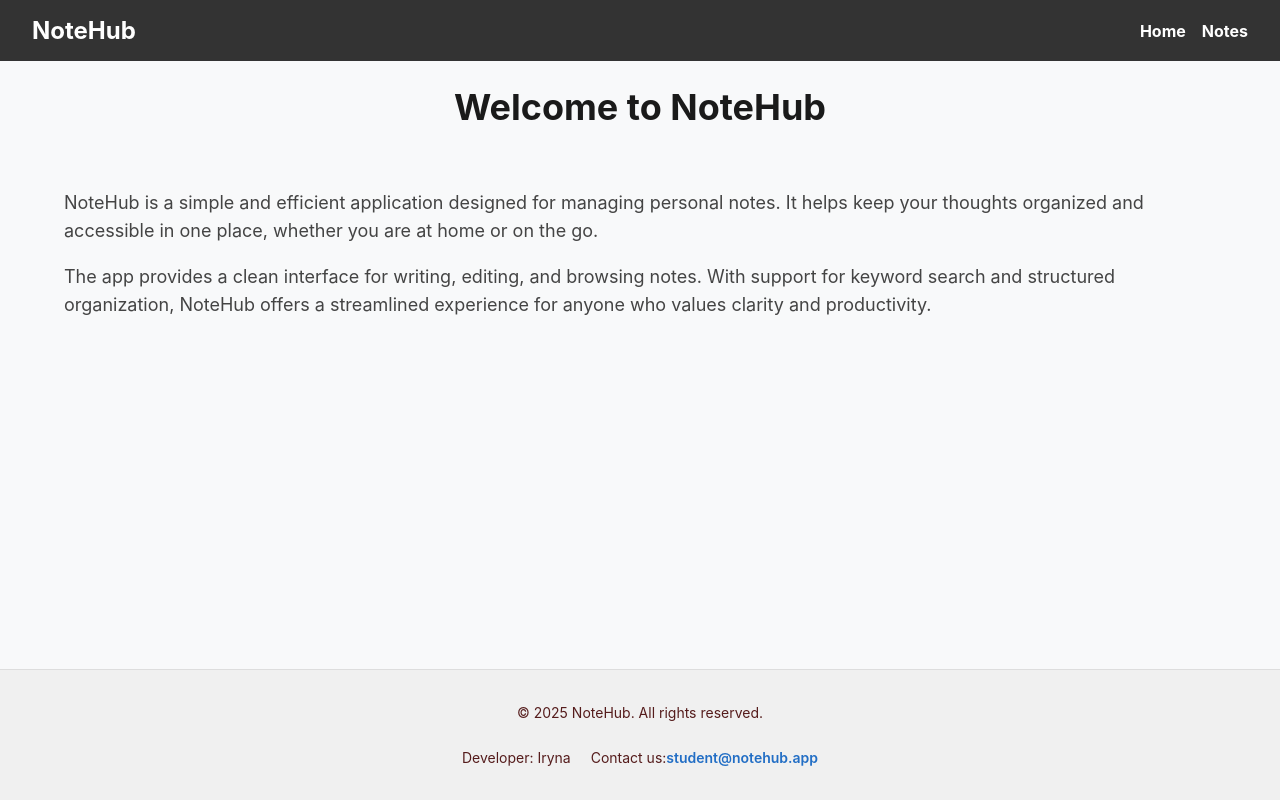
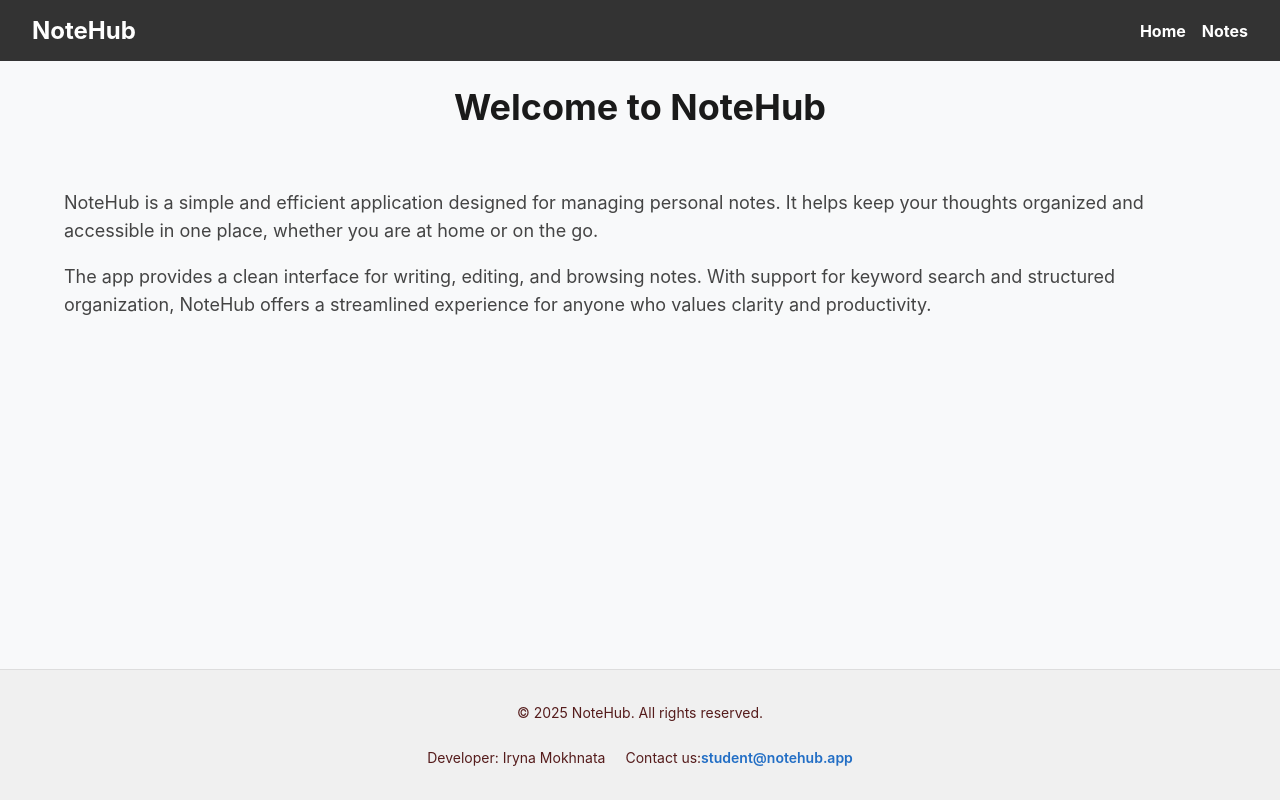
Before and after one commit to Iryna-M-html/09-auth, a Next.js app: page /home in a window 1280 px wide. Built offline with nearby package versions, Linux system fonts and the light colour scheme.

Commit message:
css footer

```diff
--- a/components/Footer/Footer.tsx
+++ b/components/Footer/Footer.tsx
@@ -7,7 +7,7 @@ const Footer = () => {
       <div className={css.content}>
         <p>© {new Date().getFullYear()} NoteHub. All rights reserved.</p>
         <div className={css.wrap}>
-          <p>Developer: Iryna</p>
+          <p>Developer: Iryna Mokhnata</p>
           <p>
             Contact us:
             <Link href="mailto:student@notehub.app">student@notehub.app</Link>
```
